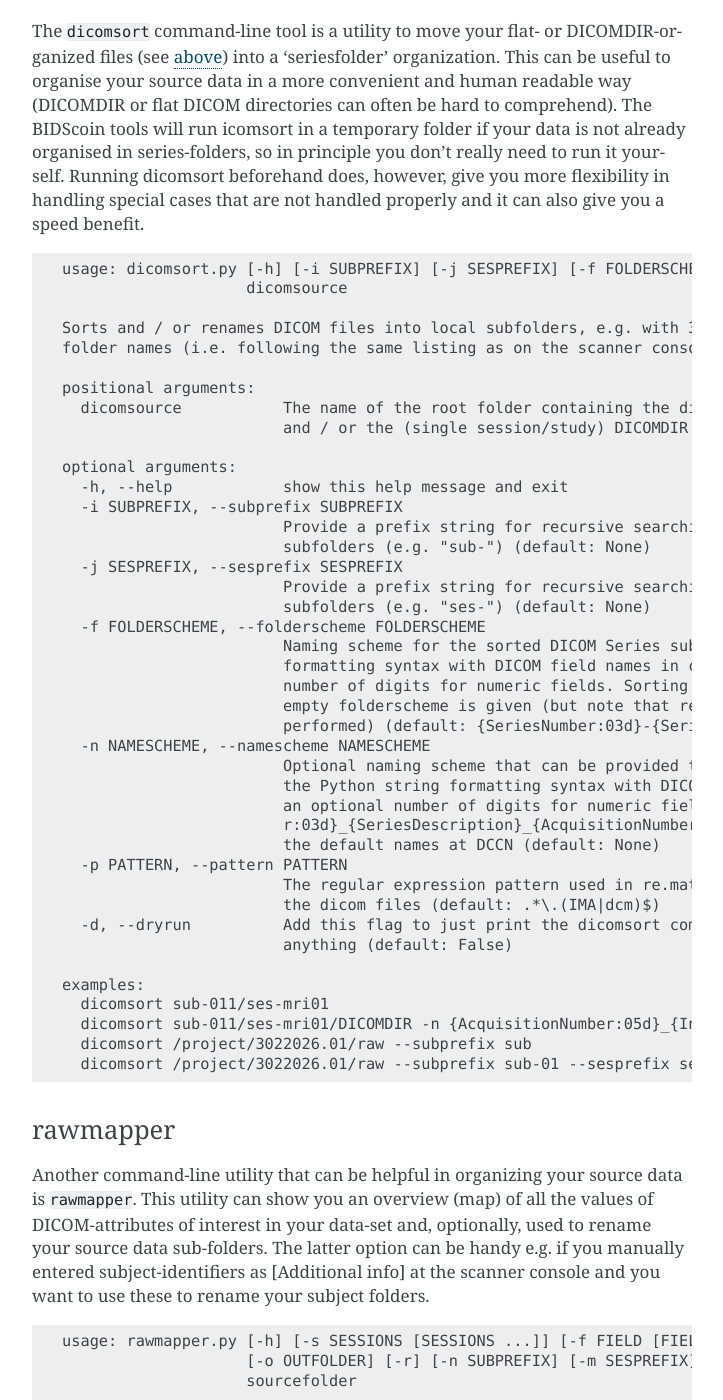
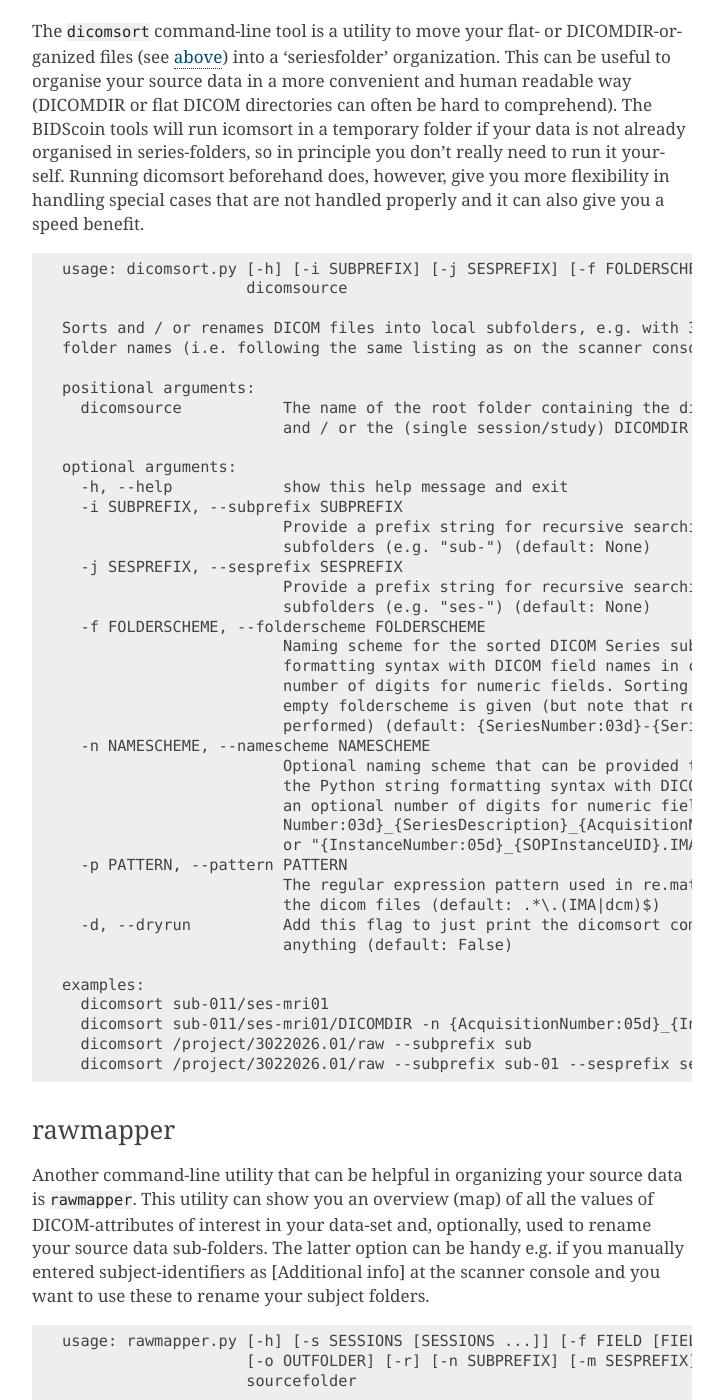
Before and after one commit to Donders-Institute/bidscoin, a Sphinx documentation site: the page built from docs/preparation.rst, in a window 1280 px wide and 1400 px high, scrolled down 3254 px. Shown: the whole window, without its empty margins (388-1111 px from the left). Built offline with Sphinx 7.4.7, drawn with Linux system fonts in a browser that asks for light colours.

Commit message:
Minor documentation tweak (see pull request #115)

```diff
--- a/docs/preparation.rst
+++ b/docs/preparation.rst
@@ -150,9 +150,9 @@
       -n NAMESCHEME, --namescheme NAMESCHEME
                             Optional naming scheme that can be provided to rename the DICOM files. Follows
                             the Python string formatting syntax with DICOM field names in curly bracers with
-                            an optional number of digits for numeric fields. Use "{PatientName}_{SeriesNumbe
-                            r:03d}_{SeriesDescription}_{AcquisitionNumber:05d}_{InstanceNumber:05d}.IMA" for
-                            the default names at DCCN (default: None)
+                            an optional number of digits for numeric fields. Use e.g. "{PatientName}_{Series
+                            Number:03d}_{SeriesDescription}_{AcquisitionNumber:05d}_{InstanceNumber:05d}.dcm"
+                            or "{InstanceNumber:05d}_{SOPInstanceUID}.IMA" for default names (default: None)
       -p PATTERN, --pattern PATTERN
                             The regular expression pattern used in re.match(pattern, dicomfile) to select
                             the dicom files (default: .*\.(IMA|dcm)$)
```
Also changed, not shown: 1 other file.
